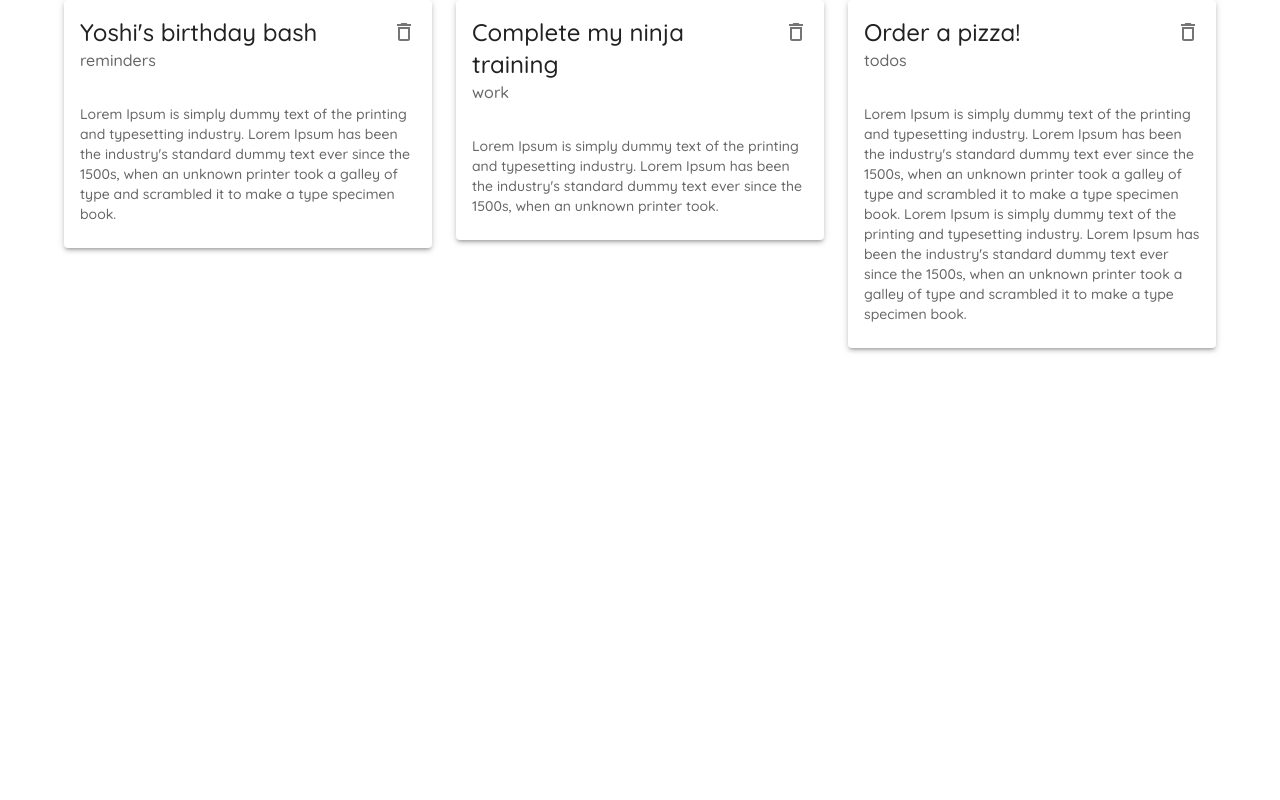
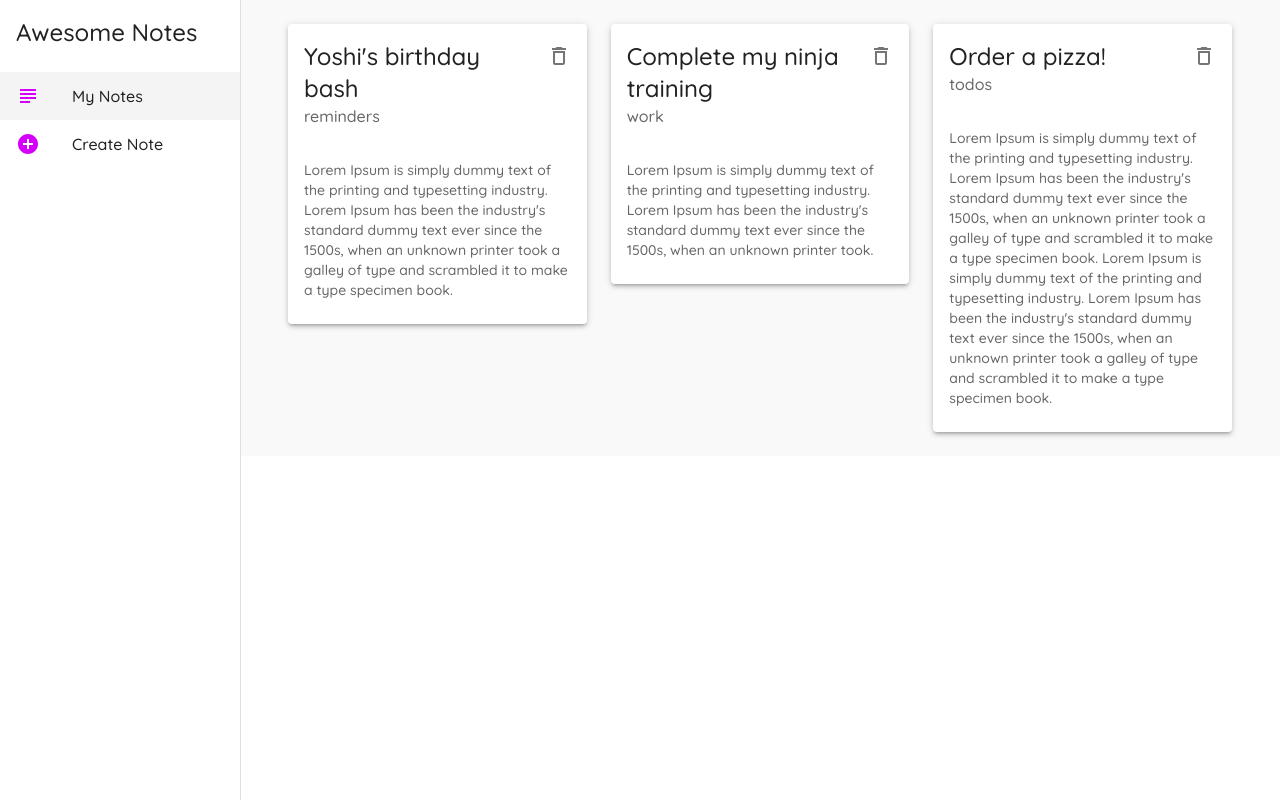
Before and after one commit to AndrewKrupenko/material-ui-notes, a React (Create React App) app: page / in a window 1280 px wide. Built offline with nearby package versions, Linux system fonts and the light colour scheme; data requests are answered from the project's data file.

Commit message:
added a Layout

```diff
--- a/src/App.js
+++ b/src/App.js
@@ -4,6 +4,7 @@ import { purple } from "@mui/material/colors"
 import { StyledEngineProvider } from '@mui/material/styles'
 import Notes from './pages/Notes'
 import Create from './pages/Create'
+import Layout from "./components/Layout";
 
 const theme = createTheme({
   palette: {
@@ -26,10 +27,12 @@ function App() {
     <ThemeProvider theme={theme}>
       <StyledEngineProvider injectFirst>
         <Router>
-          <Routes>
-            <Route exact path="/" element={<Notes />} />
-            <Route path="/create" element={<Create />} />
-          </Routes>
+          <Layout>
+            <Routes>
+              <Route exact path="/" element={<Notes />} />
+              <Route path="/create" element={<Create />} />
+            </Routes>
+          </Layout>
         </Router>
       </StyledEngineProvider>
     </ThemeProvider>
--- /dev/null
+++ b/src/components/Layout.js
@@ -0,0 +1,92 @@
+import { makeStyles } from "@mui/styles"
+import { AddCircleOutlined, SubjectOutlined } from "@mui/icons-material"
+import { useLocation, useNavigate } from "react-router-dom"
+import Drawer from '@mui/material/Drawer'
+import Typography from '@mui/material/Typography'
+import List from '@mui/material/List'
+import ListItem from '@mui/material/ListItem'
+import ListItemIcon from '@mui/material/ListItemIcon'
+import ListItemText from '@mui/material/ListItemText'
+
+const drawerWidth = 240
+
+const useStyles = makeStyles((theme) => {
+  return {
+    root: {
+      display: 'flex',
+    },
+    page: {
+      backgroundColor: '#f9f9f9',
+      width: '100%',
+      padding: theme.spacing(3)
+    },
+    drawer: {
+      width: drawerWidth,
+    },
+    drawerPaper: {
+      width: drawerWidth,
+    },
+    active: {
+      background: '#f4f4f4',
+    },
+    title: {
+      padding: theme.spacing(2)
+    },
+  }
+})
+
+const Layout = ({ children }) => {
+  const classes = useStyles()
+  const navigate = useNavigate()
+  const location = useLocation()
+
+  const menuItems = [
+    {
+      text: 'My Notes',
+      icon: <SubjectOutlined color="secondary" />,
+      path: '/',
+    },
+    {
+      text: 'Create Note',
+      icon: <AddCircleOutlined color="secondary" />,
+      path: '/create',
+    },
+  ]
+
+  return (
+    <div className={classes.root}>
+      <Drawer
+        className={classes.drawer}
+        variant="permanent"
+        anchor="left"
+        classes={{ paper: classes.drawerPaper }}
+      >
+        <div>
+          <Typography variant="h5" className={classes.title}>
+            Awesome Notes
+          </Typography>
+        </div>
+
+        <List>
+          {menuItems.map(item => (
+            <ListItem
+              button
+              key={item.text}
+              className={location.pathname === item.path && classes.active}
+              onClick={() => navigate(item.path)}
+            >
+              <ListItemIcon>{item.icon}</ListItemIcon>
+              <ListItemText primary={item.text} />
+            </ListItem>
+          ))}
+        </List>
+
+      </Drawer>
+      <div className={classes.page}>
+        {children}
+      </div>
+    </div>
+  );
+};
+
+export default Layout;
```
